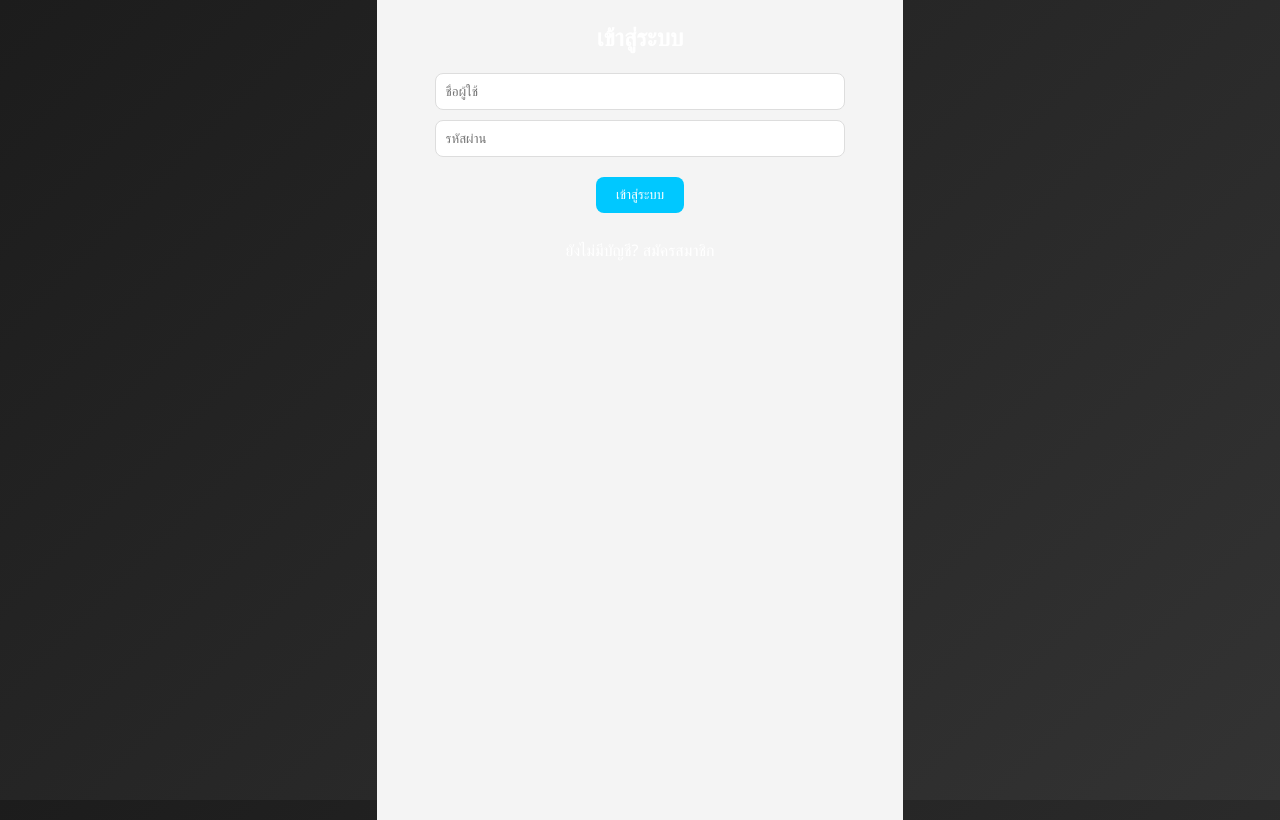
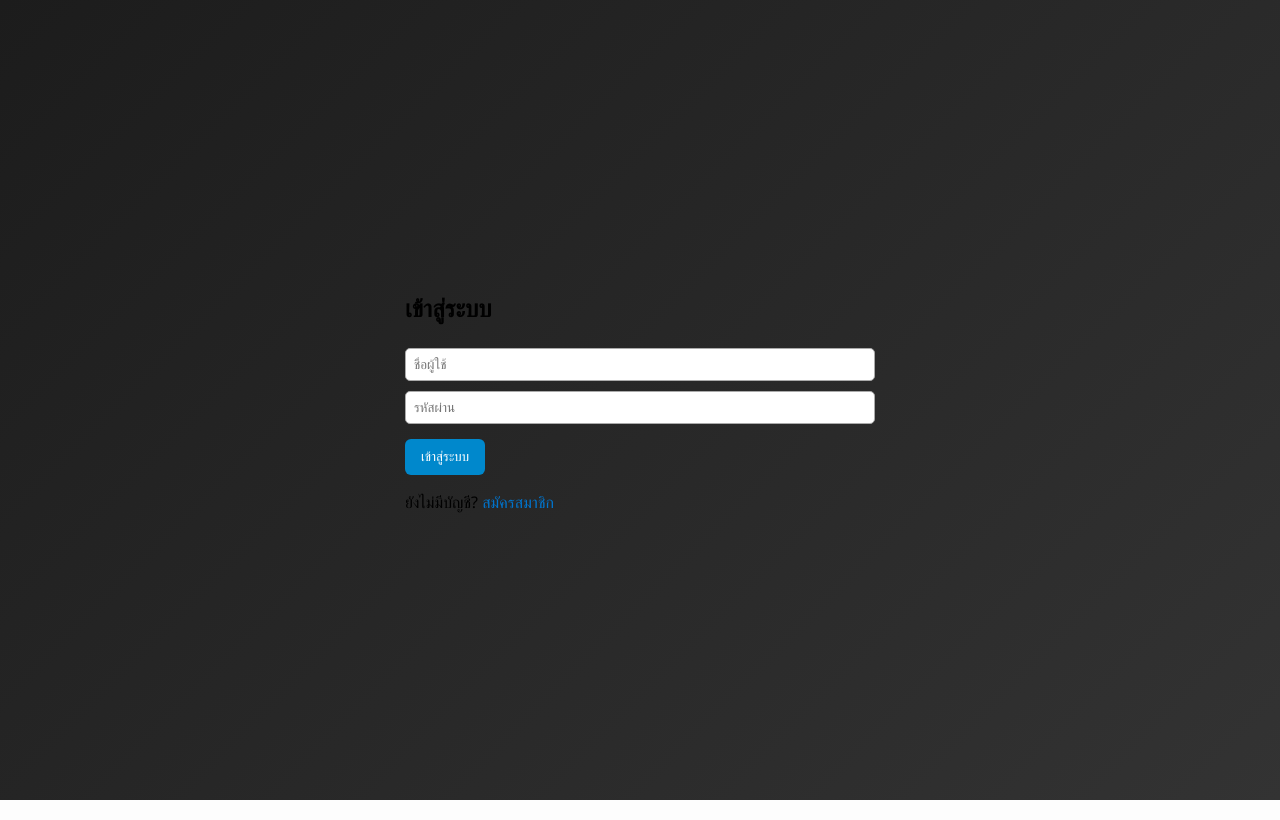
Before and after one commit to gardoffwhite/nagegacha, a React (Create React App) app: page / in a window 1280 px wide. Built offline with nearby package versions, Linux system fonts and the light colour scheme.

Commit message:
Update App.css

```diff
--- a/src/App.css
+++ b/src/App.css
@@ -1,190 +1,150 @@
-.app-container {
-  font-family: 'Segoe UI', sans-serif;
-  padding: 20px;
-  text-align: center;
-  background-color: #f4f4f4;
-  min-height: 100vh;
-  display: flex;
-  flex-direction: column;
-  align-items: center;
+/* พื้นฐาน: เปลี่ยนสีตัวอักษรในเว็บทั้งหมดเป็นสีดำ */
+body,
+.app-container,
+.auth-container,
+.dashboard-container,
+.history-container,
+.rate-container,
+.token-display,
+.input-field,
+.rolling-item,
+.item-name,
+.character-name {
+  color: black;
 }
 
-.container {
-  display: flex;
-  justify-content: space-between;
-  width: 100%;
-  max-width: 1200px;
-  margin-top: 20px;
+/* ปรับสีพื้นหลังหลัก (ถ้าจำเป็นให้คอนทราสต์ดีขึ้น) */
+body {
+  background-color: #fdfdfd;
+  font-family: 'Segoe UI', sans-serif;
 }
 
-.dashboard-container, .history-container, .rate-container {
-  display: flex;
-  flex-direction: column;
-  align-items: center;
-  padding: 20px;
-  background-color: #fff;
-  border-radius: 8px;
-  box-shadow: 0 4px 8px rgba(0, 0, 0, 0.1);
-  width: 30%;
+/* ปรับฟอนต์อินพุต */
+.input-field {
+  padding: 8px;
+  border: 1px solid #aaa;
+  border-radius: 5px;
+  margin: 5px 0;
+  width: 100%;
+  box-sizing: border-box;
 }
 
-.history-table, .rate-table {
-  margin-top: 20px;
-  width: 100%;
-  border-collapse: collapse;
+/* ปุ่ม */
+.btn {
+  padding: 10px 16px;
+  background-color: #0088cc;
+  color: white;
+  border: none;
+  border-radius: 6px;
+  cursor: pointer;
+  margin-top: 10px;
 }
 
-.history-table th, .history-table td, .rate-table th, .rate-table td {
-  padding: 10px;
-  border: 1px solid #ddd;
-  text-align: center;
-  font-size: 14px;
+.btn:hover {
+  background-color: #0074a2;
 }
 
-.history-table th, .rate-table th {
-  background-color: #f0f0f0;
+.btn-logout {
+  background-color: #cc4444;
 }
 
-.history-table tr:nth-child(even), .rate-table tr:nth-child(even) {
-  background-color: #f9f9f9;
-}
-
-.token-display {
-  margin-bottom: 10px;
-  font-weight: bold;
-  font-size: 18px;
-}
-
-.btn {
-  background-color: #00c8ff;
-  color: white;
-  padding: 10px 20px;
-  border: none;
-  border-radius: 8px;
-  cursor: pointer;
-  margin: 10px 0;
+.btn-logout:hover {
+  background-color: #b23232;
 }
 
 .btn-gacha {
-  background-color: #ff7a00;
+  background-color: #44aa44;
 }
 
-.btn-logout {
-  background-color: #e60000;
+.btn-gacha:hover {
+  background-color: #3a933a;
 }
 
-.btn:hover {
-  background-color: #0088cc;
+/* ตารางประวัติ */
+.history-table,
+.rate-table {
+  width: 100%;
+  border-collapse: collapse;
+  margin-top: 10px;
 }
 
-.input-field {
-  padding: 10px;
-  margin-bottom: 10px;
-  width: 80%;
-  border-radius: 8px;
-  border: 1px solid #ddd;
+.history-table th,
+.history-table td,
+.rate-table th,
+.rate-table td {
+  border: 1px solid #ccc;
+  padding: 8px;
+  text-align: center;
+  color: black;
 }
 
+/* 2 แถวแรกในตารางเรท: พื้นหลังแดงอ่อน ตัวอักษรแดงเข้ม */
+.rate-table tbody tr:nth-child(1),
+.rate-table tbody tr:nth-child(2) {
+  background-color: #ffe5e5;
+  color: #cc0000;
+  font-weight: bold;
+}
+
+/* ระบบช่องสุ่ม */
 .rolling-container {
+  margin: 20px auto;
   overflow: hidden;
-  height: 60px;
-  width: 250px;
-  margin: 20px auto;
-  border: 2px solid #00c8ff;
-  border-radius: 8px;
-  background-color: #111;
-  position: relative;
+  height: 40px;
+  background-color: #e6f2ff;
+  border: 1px solid #bbb;
+  border-radius: 6px;
 }
 
 .rolling-strip {
   display: flex;
-  flex-direction: column;
-  animation: scrollItemsY 5s ease-in-out infinite;
+  animation: roll 2s linear infinite;
 }
 
 .rolling-item {
+  min-width: 100px;
+  text-align: center;
+  font-weight: bold;
+  color: black;
   padding: 10px;
-  height: 60px;
-  font-size: 18px;
-  font-weight: bold;
-  color: #00eaff;
-  background: #222;
-  border-bottom: 1px solid #333;
 }
 
-@keyframes scrollItemsY {
-  0% { transform: translateY(0); }
-  100% { transform: translateY(-100%); }
+@keyframes roll {
+  0% {
+    transform: translateX(0);
+  }
+  100% {
+    transform: translateX(-300px);
+  }
 }
 
-/* New Styles for History */
-.history-container {
-  width: 60%;
-  padding: 20px;
-  margin-top: 20px;
+/* การ์ดแสดงไอเท็ม */
+.item-display-card {
+  margin-top: 15px;
+  padding: 15px;
+  border: 2px dashed #888;
+  border-radius: 10px;
   background-color: #f9f9f9;
-  border-radius: 8px;
-  box-shadow: 0 4px 8px rgba(0, 0, 0, 0.1);
-  display: flex;
-  flex-direction: column;
+  color: black;
 }
 
-.history-table {
-  margin-top: 10px;
-  width: 100%;
+.item-name {
+  font-size: 1.2em;
+  font-weight: bold;
+  color: black;
 }
 
-.history-table th {
-  background-color: #007BFF;
-  color: white;
+.character-name {
+  font-style: italic;
+  color: black;
 }
 
-.history-table td {
-  font-size: 14px;
-  font-weight: normal;
+/* ลิงก์ในข้อความ */
+.link {
+  color: #0074cc;
+  cursor: pointer;
 }
 
-.history-table tr:nth-child(even) {
-  background-color: #f1f1f1;
+.link:hover {
+  text-decoration: underline;
 }
-
-.history-table tr:hover {
-  background-color: #f0f0f0;
-}
-
-.history-table td,
-.history-table th {
-  padding: 8px;
-  text-align: center;
-}
-
-.history-table th,
-.history-table td {
-  font-size: 16px;
-  color: #333;
-}
-
-.history-table td {
-  font-size: 14px;
-}
-
-.history-table tr {
-  transition: background-color 0.2s ease;
-}
-
-/* Add some spacing for history container */
-.history-container {
-  margin-top: 20px;
-}
-
-/* Responsive Design */
-@media (max-width: 768px) {
-  .container {
-    flex-direction: column;
-  }
-
-  .dashboard-container, .history-container, .rate-container {
-    width: 100%;
-    margin-bottom: 20px;
-  }
-}
```
